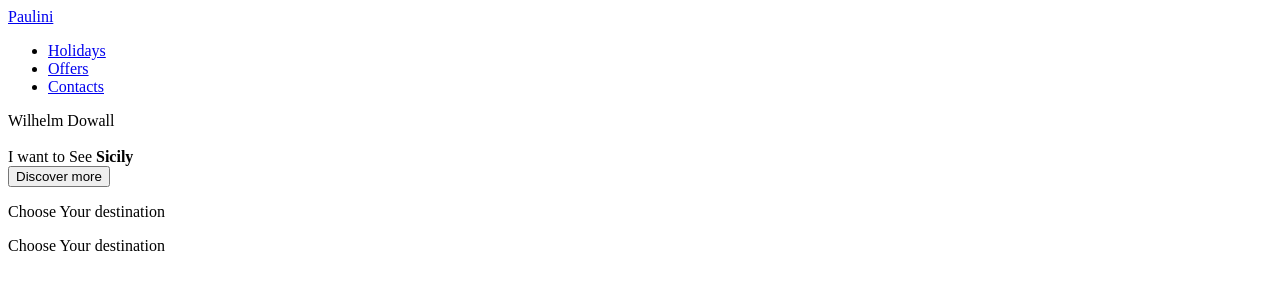
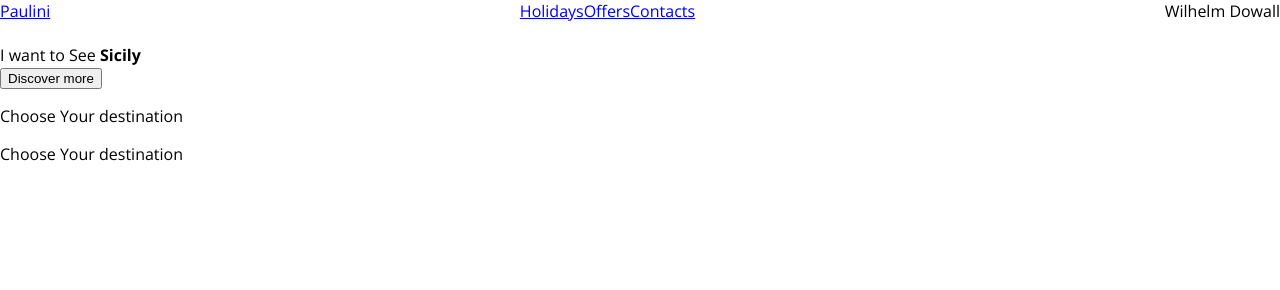
Before and after one commit to kapalimaniraj/dailyUI-UX, a plain HTML site: page day 1/index.html in a window 1280 px wide. Drawn offline with nearby package versions, Linux system fonts and the light colour scheme.

Commit message:
HTML done for the page

```diff
--- a/day 1/CSS/style.scss
+++ b/day 1/CSS/style.scss
@@ -1,3 +1,32 @@
-:root{
-    --theme-color: red;
+@import url('https://fonts.googleapis.com/css2?family=Open+Sans:wght@300;400;600;700&display=swap');
+
+:root {
+    --theme-color: #384eff;
+    --primary-font-family: 'Open Sans', sans-serif;
 }
+
+body {
+    margin: 0;
+    font-size: 16px;
+    font-family: var(--primary-font-family);
+    > *{
+        box-sizing: border-box;
+    }
+}
+
+.page-header {
+    display: flex;
+    max-width: 1400px;
+    margin: auto;
+}
+
+.primary-navigation {
+    margin: 0 auto;
+
+    ul {
+        display: flex;
+        list-style: none;
+        margin: 0;
+        padding: 0;
+    }
+}
--- a/day 1/index.html
+++ b/day 1/index.html
@@ -4,6 +4,7 @@
     <meta charset="UTF-8">
     <meta name="viewport" content="width=device-width, initial-scale=1.0">
     <title>Day 1: First fold Development</title>
+    <link rel="stylesheet" href="css/style.css">
 </head>
 <body>
     <header class="page-header">
```
Also changed, not shown: day 1/CSS/style.css, day 1/SourceFile/ezgif-5-56fe58bd6b1f.png (added), day 1/img/ezgif-5-56fe58bd6b1f_07.jpg (added), day 1/img/user-avatar.jpg (added), 1 other file.
